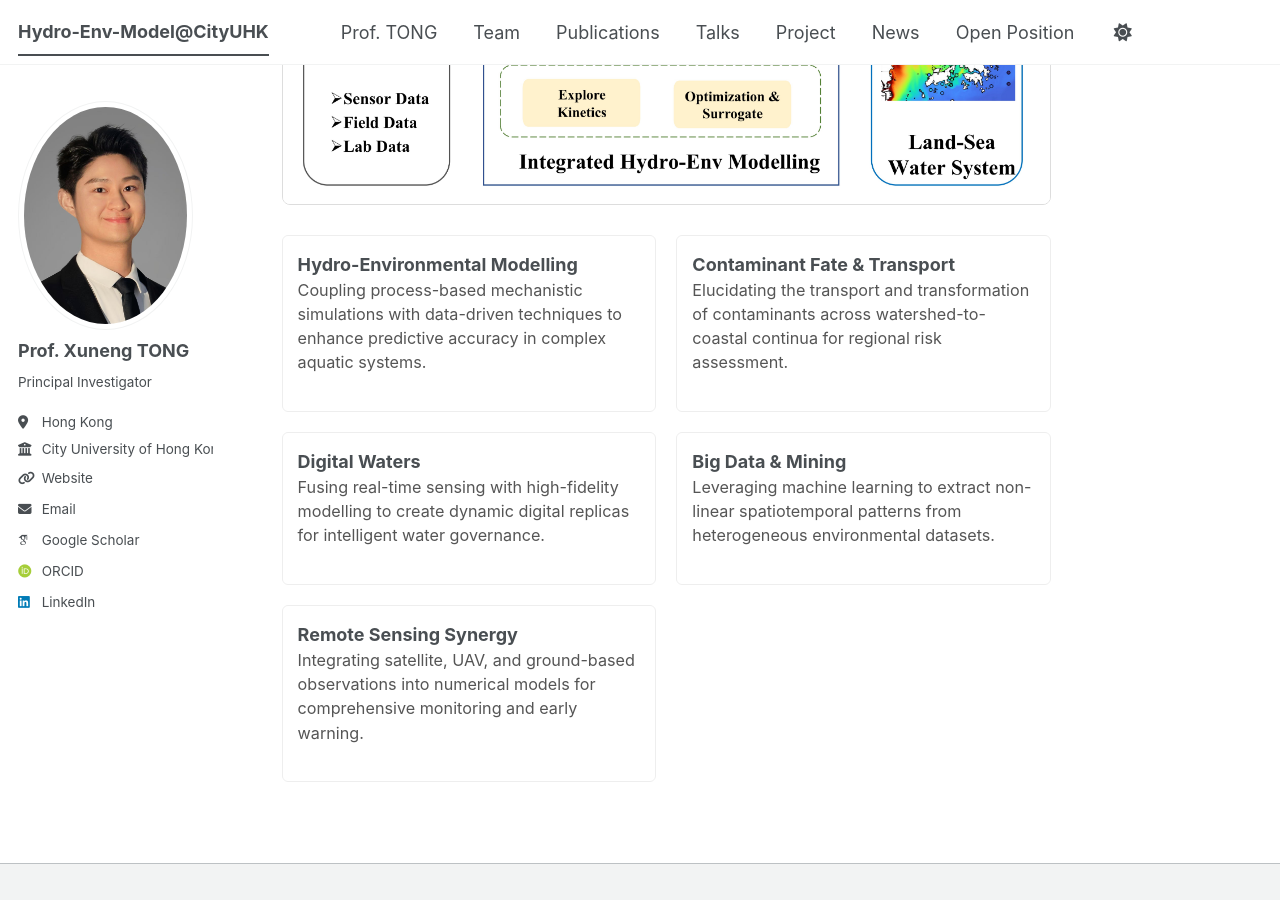
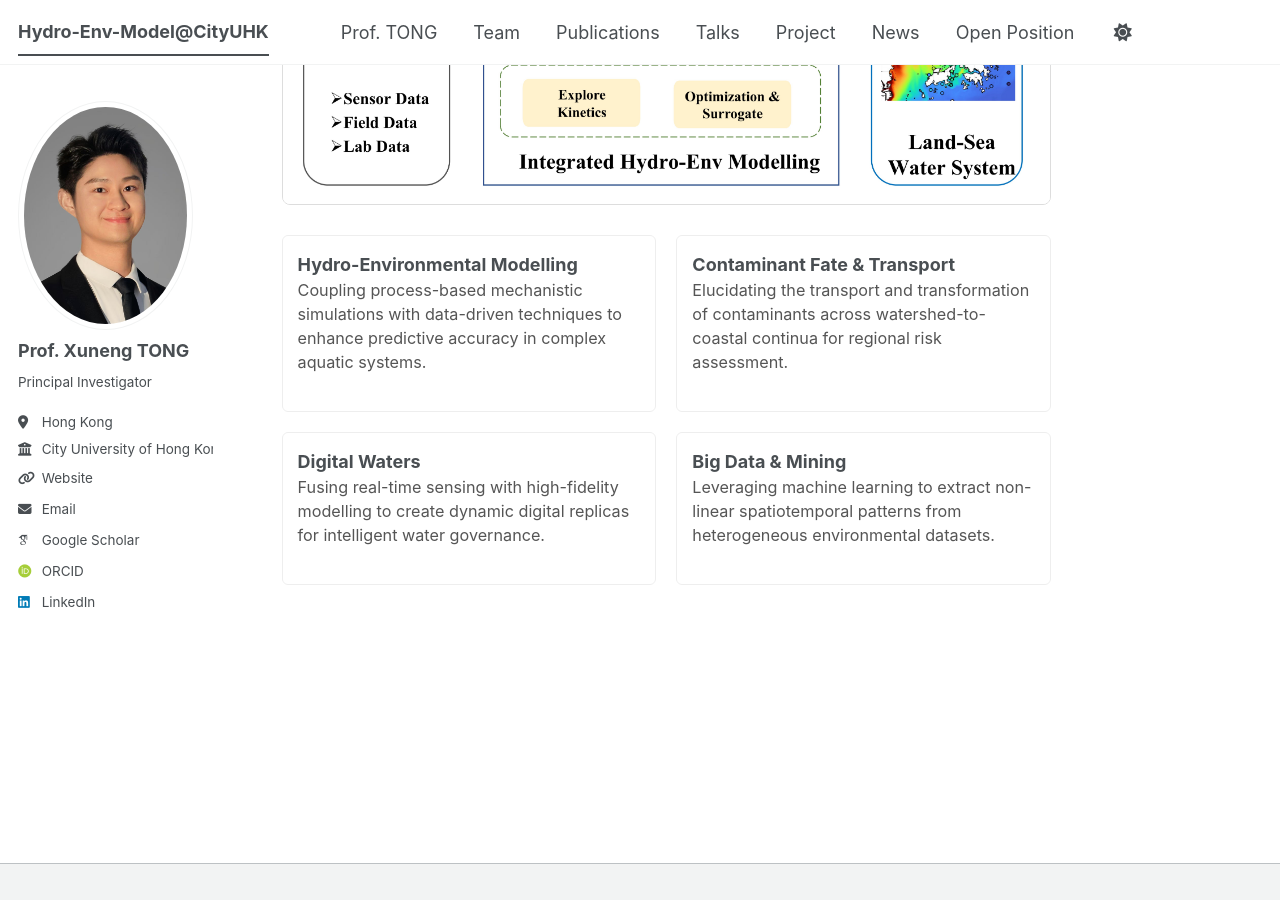
Before and after one commit to TongXuneng/TongXuneng.github.io, a Jekyll site: the page built from _pages/about.md, in a window 1280 px wide and 900 px high, scrolled down 579 px. Built offline with Jekyll 4.4.1, drawn with Linux system fonts in a browser that asks for light colours; some web fonts are replaced; a script bundle is joined from its source files by our own code; library files that are not in the unit come from our copies.

Commit message:
Update about.md

```diff
--- a/_pages/about.md
+++ b/_pages/about.md
@@ -37,9 +37,5 @@ We are a research team based at the [School of Energy and Environment](https://w
     <p style="font-size: 0.9em; color: #555;">Leveraging machine learning to extract non-linear spatiotemporal patterns from heterogeneous environmental datasets.</p>
   </div>
 
-  <div style="border: 1px solid #eee; padding: 15px; border-radius: 6px;">
-    <strong>Remote Sensing Synergy</strong>
-    <p style="font-size: 0.9em; color: #555;">Integrating satellite, UAV, and ground-based observations into numerical models for comprehensive monitoring and early warning.</p>
-  </div>
 
 </div>
```
